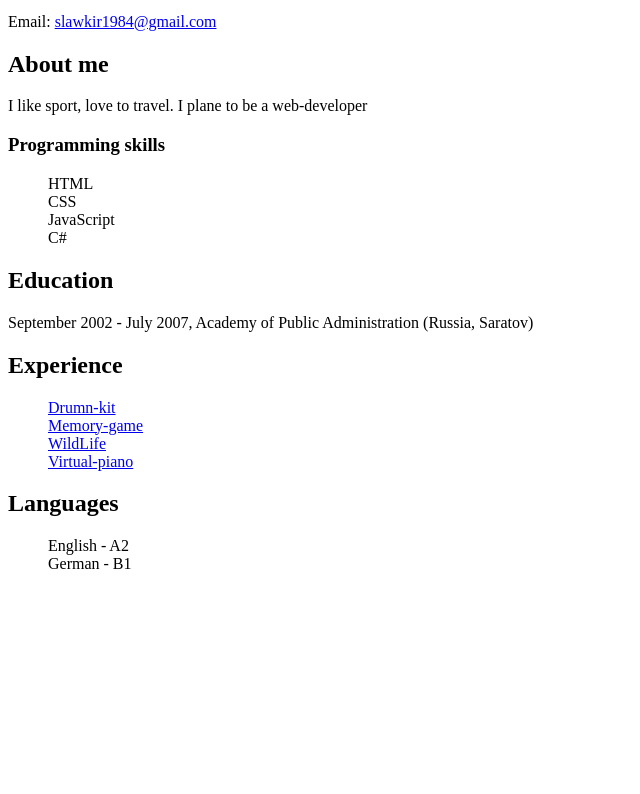
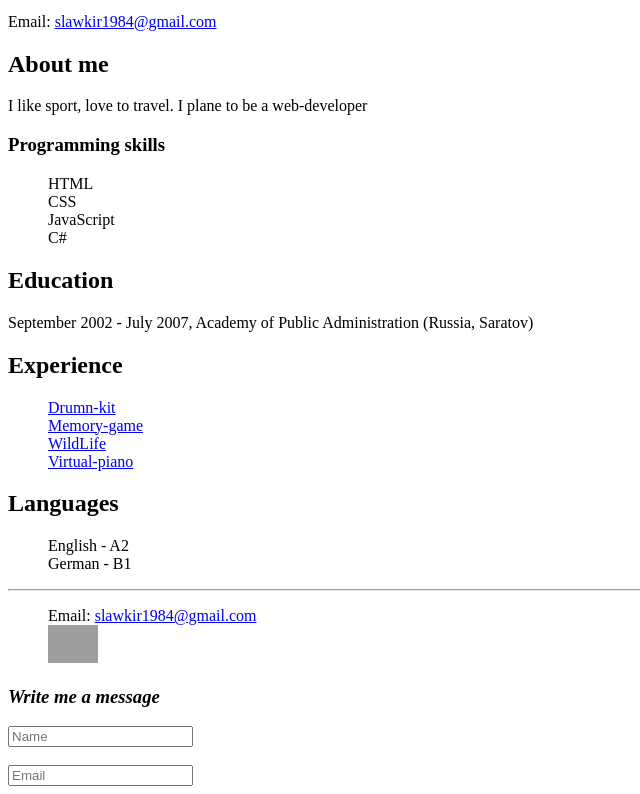
Before and after one commit to slawkir/.NET_WEB_Training_tasks, a plain HTML site: page Task 5/index.html in a window 1280 px wide. Shown: the part 346-1140 px from the top of the page, without its empty margins (0-640 px from the left). Before the commit the page ends 935 px from the top, so only its background shows below. Drawn offline with Linux system fonts and the light colour scheme; grey boxes are pictures that could not be loaded.

Commit message:
feat: add footer

```diff
--- a/Task 5/index.html
+++ b/Task 5/index.html
@@ -53,7 +53,20 @@
         <li>German - B1</li>
         <li></li>
       </ul>
+      <hr>
     </section>
+    <footer>
+      <ul type="none">
+        <li>Email: <a href="mailto: slawkir1984@gmail.com">slawkir1984@gmail.com</a></li>
+        <li><a href="https://github.com/slawkir"><img src="https://pngimg.com/uploads/github/github_PNG53.png"
+              alt="github" width="50"></a></li>
+      </ul>
+      <h3><i>Write me a message</i></h3>
+      <form action="#">
+        <input placeholder="Name"><br><br>
+        <input placeholder="Email">
+      </form>
+    </footer>
   </main>
 </body>
 
```
